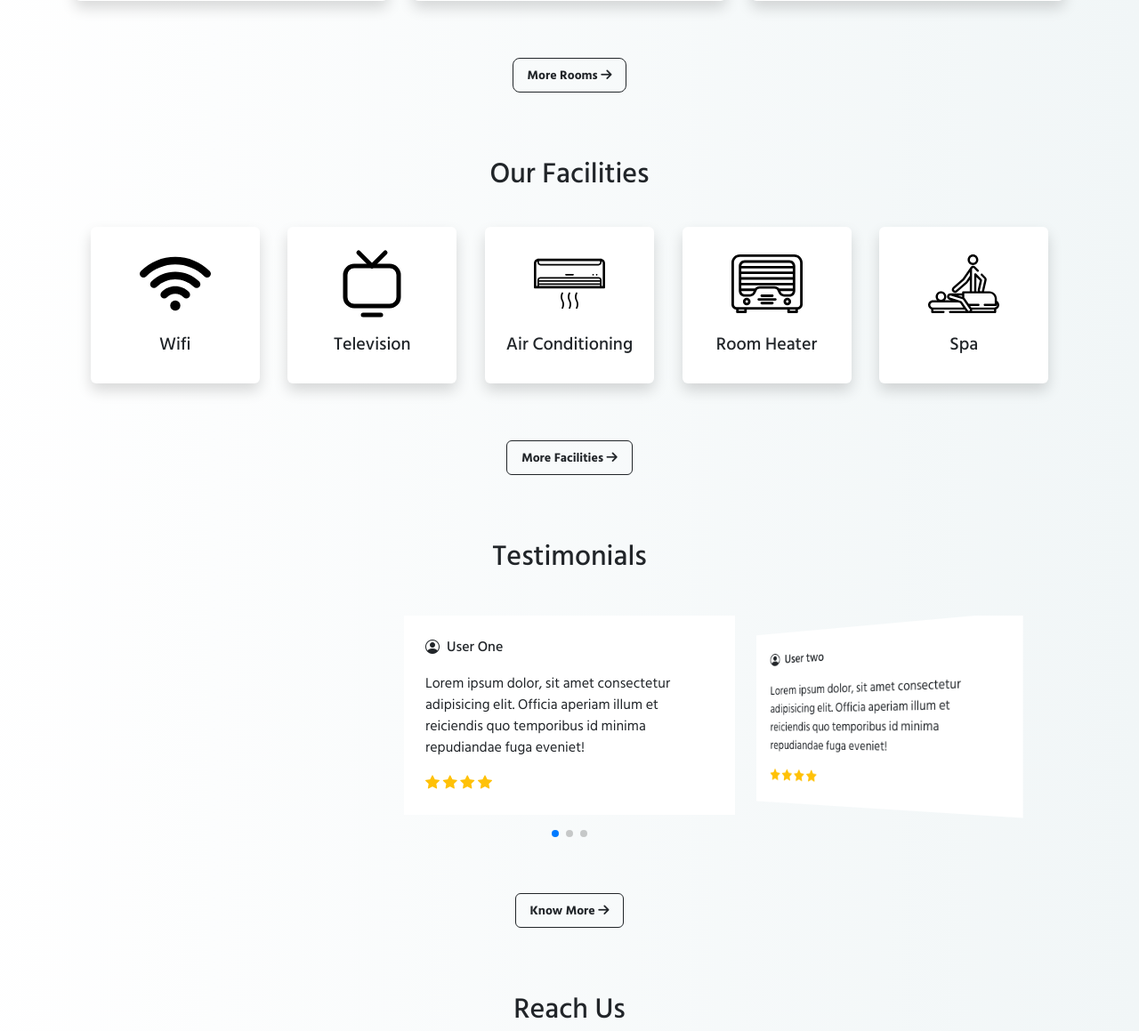
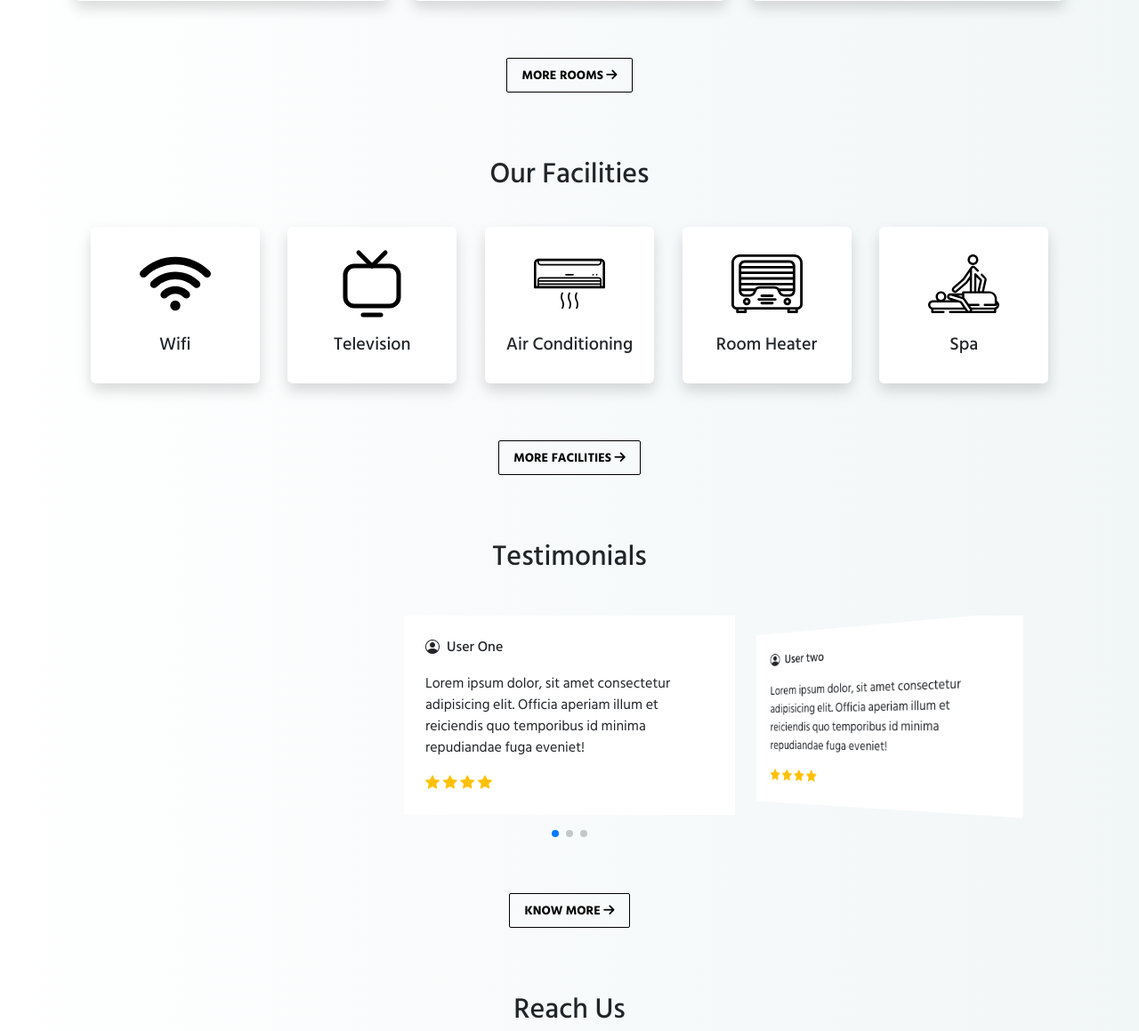
Before and after one commit to devashishsoni98/Web-Based-Skyline-Management-System, a PHP site: page / in a window 1280 px wide. Shown: the part 1921-3080 px from the top of the page at 89% size. Run offline with PHP 8.4, Linux system fonts and the light colour scheme; some web fonts are replaced.

Commit message:
custom-btn

```diff
--- a/CSS/common.css
+++ b/CSS/common.css
@@ -15,8 +15,8 @@ body {
 }
 
 /* Chrome, Safari, Edge, Opera */
-input::-webkit-outer-spin-button,
-input::-webkit-inner-spin-button {
+input::-webkit-outer-spin-.custom-btn,
+input::-webkit-inner-spin-.custom-btn {
   -webkit-appearance: none;
   margin: 0;
 }
@@ -73,3 +73,50 @@ input[type="number"] {
     padding: 0 35px;
   }
 }
+
+
+
+/*Facilities*/
+
+.custom-btn {
+  text-transform: uppercase;
+  display: inline-block;
+  text-align: center;
+  padding: 0.7em 2em;
+  border: 1px solid black;
+  border-radius: 2px;
+  position: relative;
+  box-shadow: 0 2px 10px rgba(0, 0, 0, 0.16), 0 3px 6px rgba(0, 0, 0, 0.1);
+  color: black;
+  text-decoration: none;
+  transition: 0.3s ease all;
+  z-index: 1;
+}
+
+.custom-btn:before {
+  transition: 0.5s all ease;
+  position: absolute;
+  top: 0;
+  left: 50%;
+  right: 50%;
+  bottom: 0;
+  opacity: 0;
+  content: '';
+  background-color: black;
+  z-index: -1;
+}
+
+.custom-btn:hover, .custom-btn:focus {
+  color: white;
+}
+
+.custom-btn:hover:before, .custom-btn:focus:before {
+  transition: 0.5s all ease;
+  left: 0;
+  right: 0;
+  opacity: 1;
+}
+
+.custom-btn:active {
+  transform: scale(0.9);
+}
--- a/header.html
+++ b/header.html
@@ -249,7 +249,7 @@ aria-hidden="true"
           </div>
         </div>
         <div class="text-center my-1">
-          <button type="submit" class="btn btn-dark shadow-none">
+          <button type="submit" class="btn btn-dark shadow-none custom-btn">
             Register
           </button>
         </div>
--- a/index.html
+++ b/index.html
@@ -357,7 +357,7 @@
         <div class="col-lg-12 text-center mt-5">
           <a
             href="rooms.html"
-            class="btn btn-sm btn-outline-dark rounded-3 p-2 fw-bold shadow-none px-3"
+            class="btn btn-sm btn-outline-dark p-2 fw-bold shadow-none px-3 custom-btn"
             >More Rooms <i class="fa-solid fa-arrow-right"></i
           ></a>
         </div>
@@ -402,7 +402,7 @@
         <div class="col-lg-12 text-center mt-5">
           <a
             href="facilities.html"
-            class="btn btn-sm btn-outline-dark rounded-2 p-2 px-3 fw-bold shadow-none"
+            class="btn btn-sm btn-outline-dark p-2 px-3 fw-bold shadow-none custom-btn"
             >More Facilities <i class="fa-solid fa-arrow-right"></i
           ></a>
         </div>
@@ -478,7 +478,7 @@
       <div class="col-lg-12 text-center mt-5">
         <a
           href="#"
-          class="btn btn-sm btn-outline-dark rounded-2 p-2 px-3 fw-bold shadow-none"
+          class="btn btn-sm btn-outline-dark p-2 px-3 fw-bold shadow-none custom-btn"
           >Know More <i class="fa-solid fa-arrow-right"></i
         ></a>
       </div>
```
